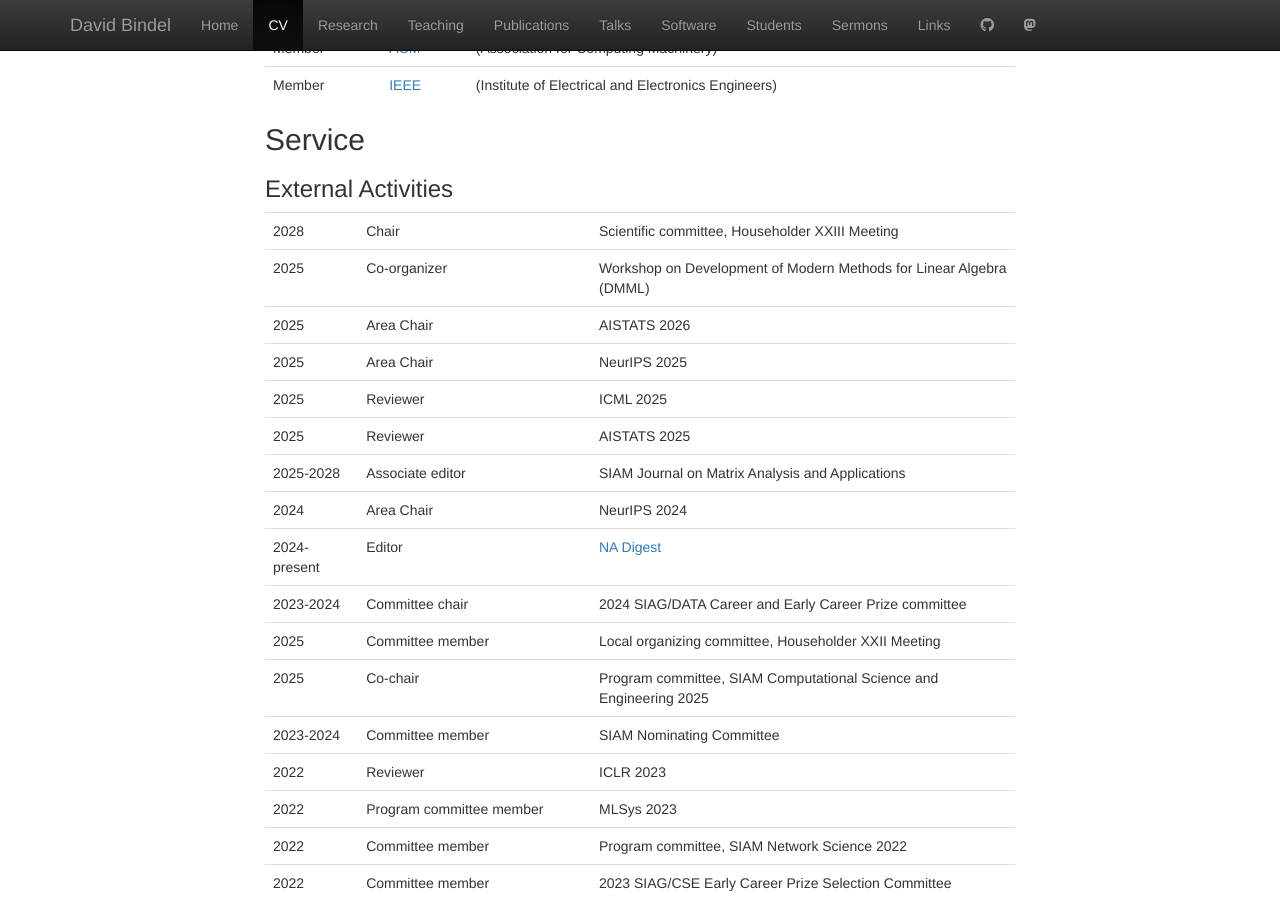
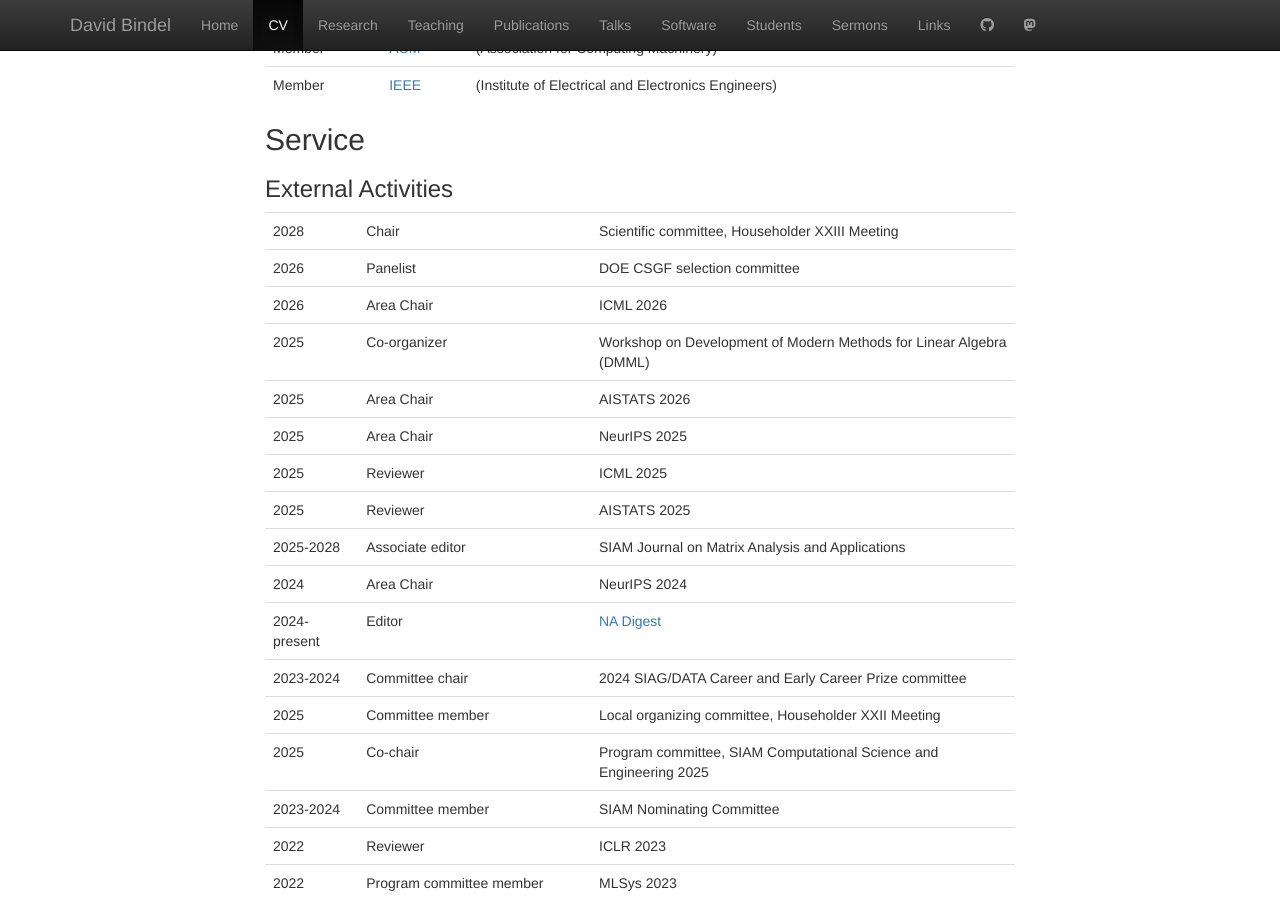
Before and after one commit to dbindel/cornell_web, a Jekyll site: the page built from vita.html, in a window 1280 px wide and 900 px high, scrolled down 20707 px. Built offline with Jekyll 4.4.1, drawn with Linux system fonts in a browser that asks for light colours; nearby versions of some CDN libraries.

Commit message:
Add recent service.

```diff
--- a/_data/service.yml
+++ b/_data/service.yml
@@ -2,6 +2,21 @@
   when: 2028
   role: Chair
   what: Scientific committee, Householder XXIII Meeting
+  type: [external]
+-
+  when: 2026
+  what: DOE CSGF selection committee
+  role: Panelist
+  type: [external]
+-
+  when: 2026
+  until: present
+  what: SIAM Book Series on Data Science
+  role: Editorial board member
+-
+  when: 2026
+  role: Area Chair
+  what: ICML 2026
   type: [external]
 -
   when: 2025
```
